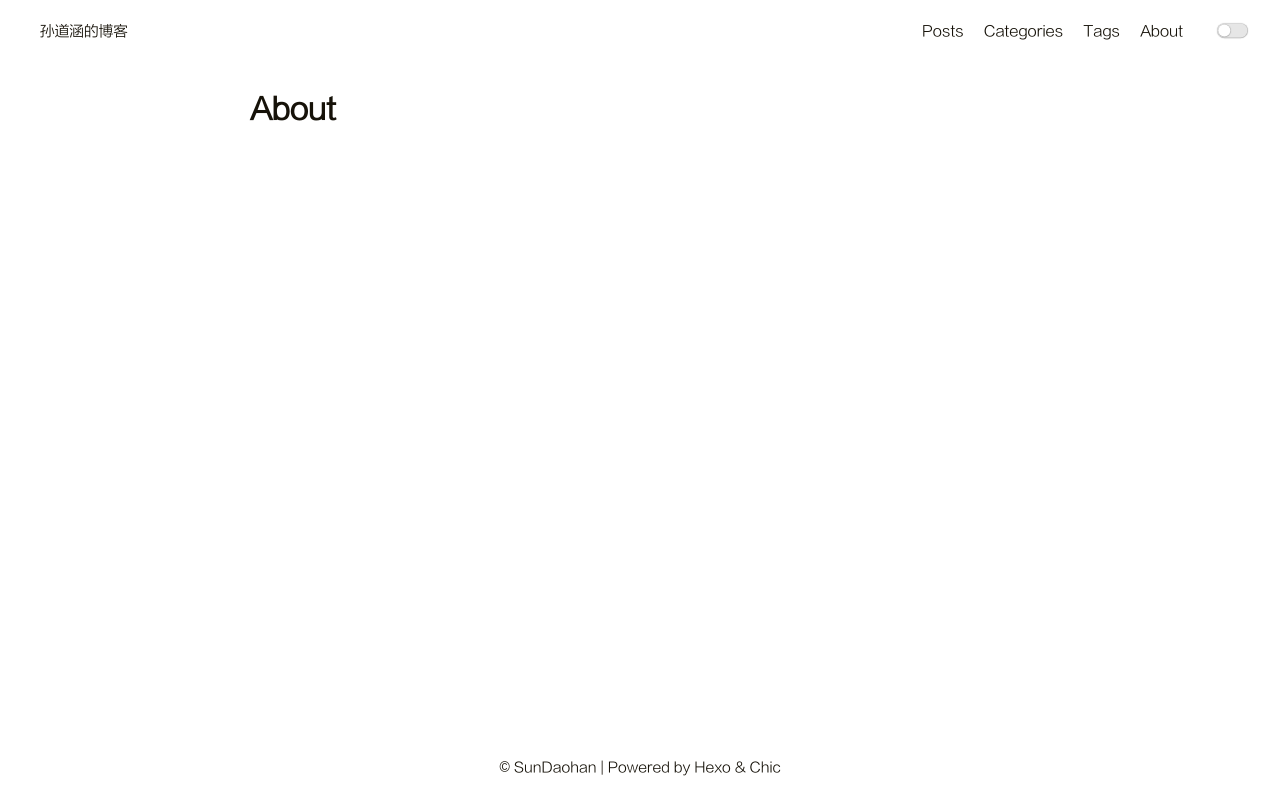
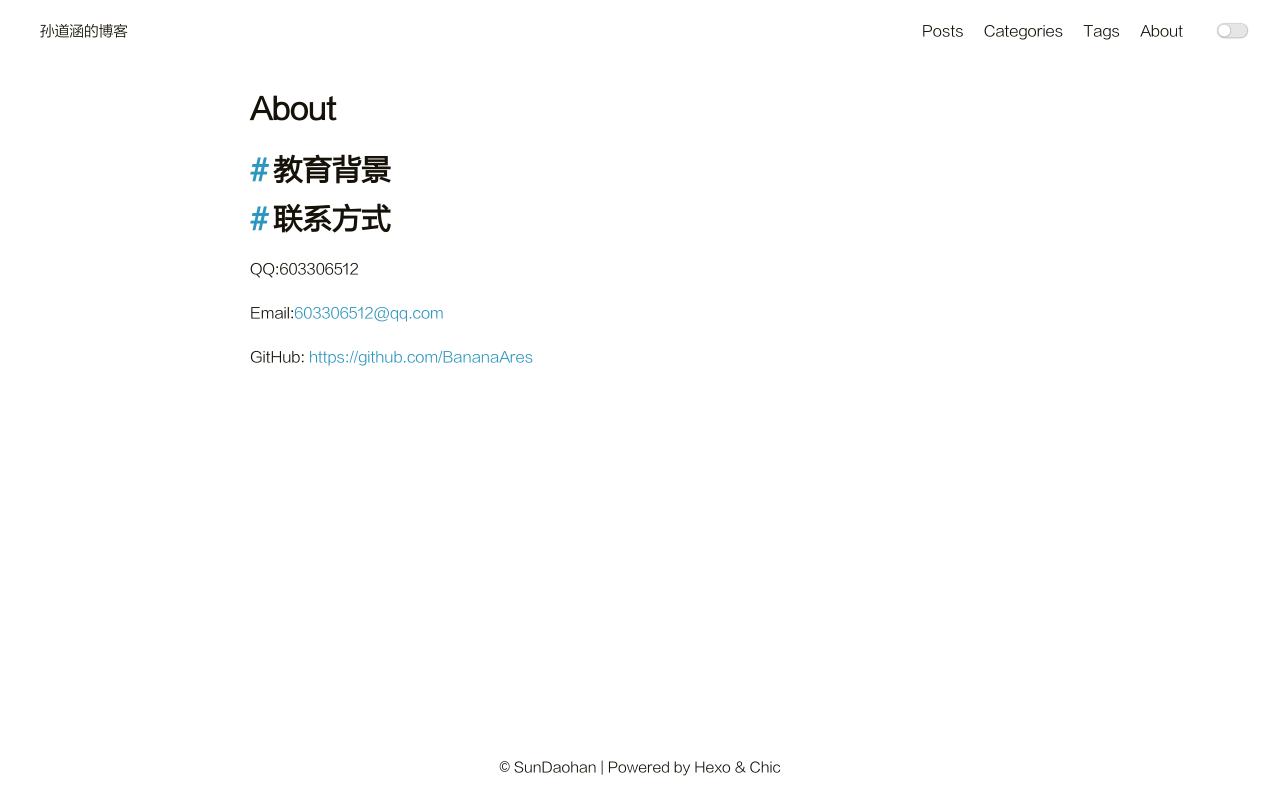
Before and after one commit to BananaAres/BananaAres.github.io, a plain HTML site: page about/index.html in a window 1280 px wide. Drawn offline with Linux system fonts and the light colour scheme.

Commit message:
Site updated: 2020-06-30 15:13:09

```diff
--- a/about/index.html
+++ b/about/index.html
@@ -110,6 +110,9 @@
         <h2 class="post-title">About</h2>
 
         <section class="post-content">
+            <h1 id="教育背景"><a href="#教育背景" class="headerlink" title="教育背景"></a>教育背景</h1><h1 id="联系方式"><a href="#联系方式" class="headerlink" title="联系方式"></a>联系方式</h1><p>QQ:603306512</p>
+<p>Email:<a href="mailto:603306512@qq.com">603306512@qq.com</a></p>
+<p>GitHub: <a href="https://github.com/BananaAres" target="_blank" rel="noopener">https://github.com/BananaAres</a></p>
 
         </section>
     </article>
```
